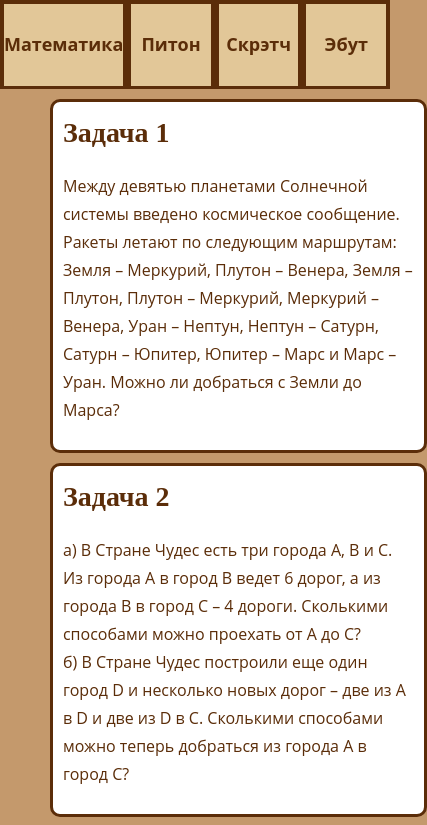
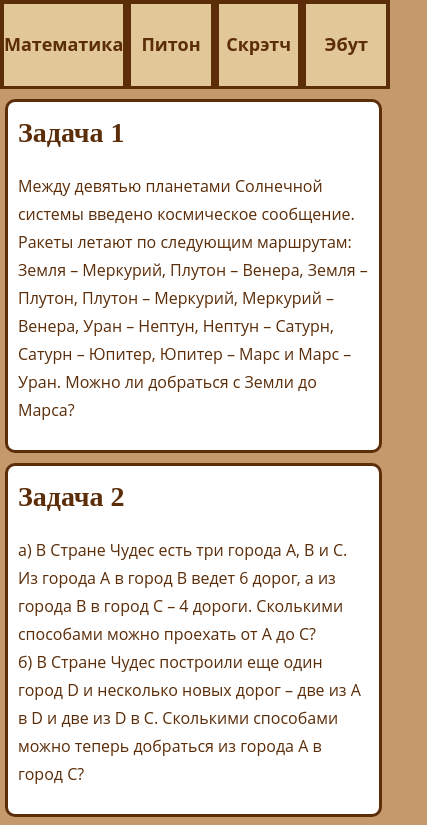
Before and after one commit to rpushin/MD, a plain HTML site: page index.html in a window 390 px wide. Shown: the top 825 px of the page, 427 px wide, since content can reach past the window. Drawn offline with Linux system fonts and the light colour scheme; a web font is replaced by a local one.

Commit message:
doesn't matter

```diff
--- a/css/styles.css
+++ b/css/styles.css
@@ -85,3 +85,9 @@ p {
     padding: 10px;
     border-radius: 10px;
 }
+
+@media only screen and (max-width: 995px) {
+    .problem_container{
+        margin: 10px 5px;
+    }
+}
```
